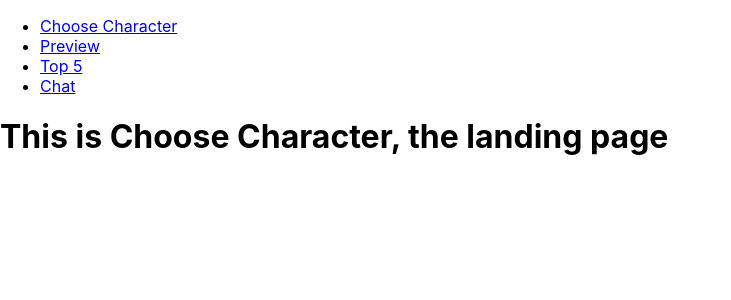
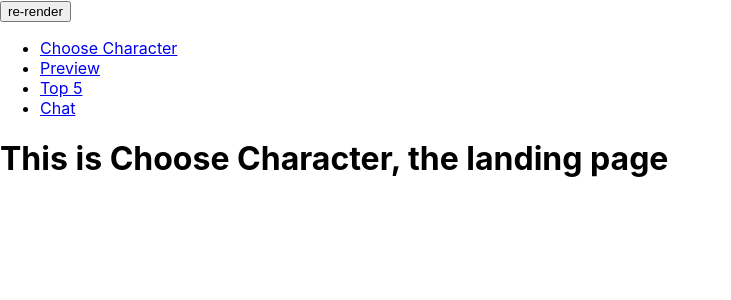
Before and after one commit to Desalwe/Hackathon1-starlove, a React (Create React App) app: page / in a window 1280 px wide. Shown: the top 300 px of the page, without its empty margins (0-731 px from the left). Built offline with nearby package versions, Linux system fonts and the light colour scheme.

Commit message:
applying data to the CharData state

```diff
--- a/src/App.js
+++ b/src/App.js
@@ -1,5 +1,6 @@
 import React, { Component } from "react";
 import { BrowserRouter as Router, Switch, Route, Link } from "react-router-dom";
+import CharacterPackages from './CharacterPackages'
 import ChooseCharacter from './ChooseCharacter';
 import Preview from './Preview';
 import Top5 from './Top5';
@@ -11,16 +12,25 @@ class App extends Component {
   constructor(props) {
     super(props);
     this.state = {
-      demo: 0
+      CharData: []
+    }
   }
 
+  componentDidMount() {
+    this.setState({ CharData: CharacterPackages });
+    console.log(this.state.CharData)
+  }
+
+  test = () => {
+    return console.log(this.state.CharData)
   }
 
 
   render() {
 
     return (
-
+      <>
+        <button onClick={this.test} >re-render</button>
         <Router>
           <div>
             <nav>
@@ -63,6 +73,7 @@ class App extends Component {
             </Switch>
           </div>
         </Router>
+      </>
     );
   }
 
```
Lines whose indentation alone changed are shown as unchanged.
